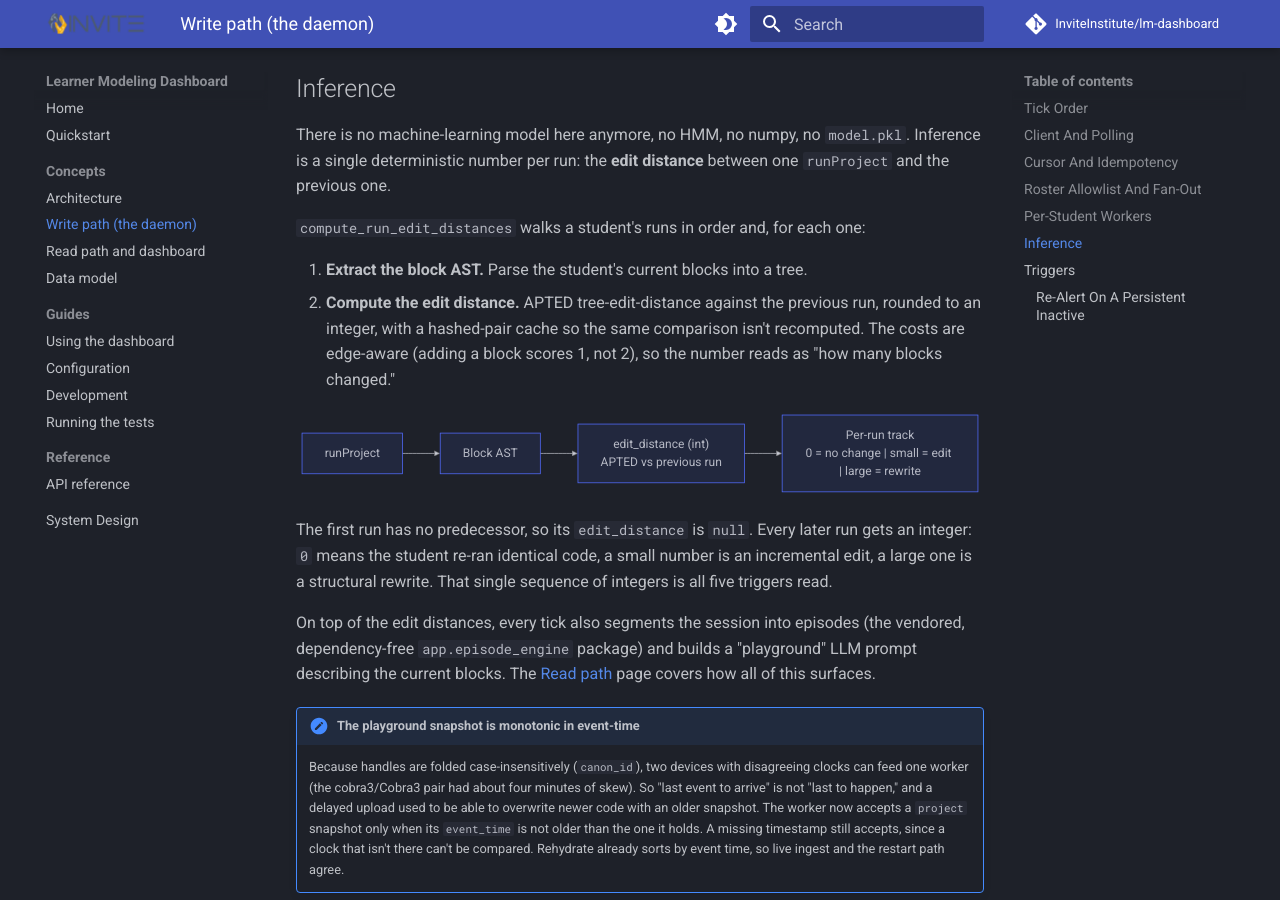
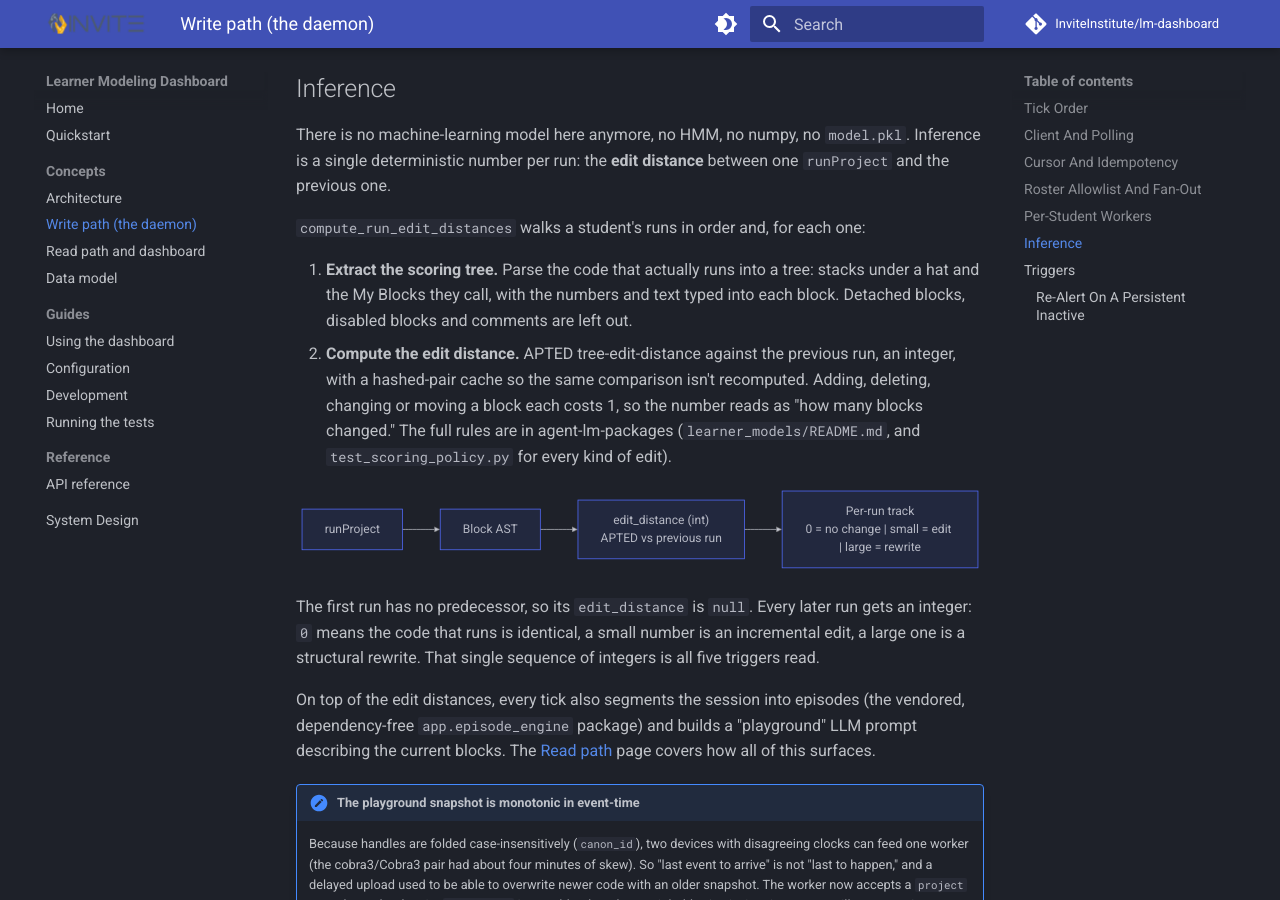
Before and after one commit to InviteInstitute/lm-dashboard, an MkDocs documentation site: the page built from docs/concepts/write-path.md, in a window 1280 px wide and 900 px high, scrolled down 2675 px. Built offline with MkDocs 1.6.1 and Material for MkDocs 9.7.7, drawn with Linux system fonts in a browser that asks for light colours; comment, search, counter and statistics services are not loaded.

Commit message:
Follow the engine's run scoring rules and bump agent-lm-packages (#106)
Bump vendor/agent-lm-packages to 8f56465 (agent-lm-packages #12). Run scoring now counts only the code that runs, with typed-in values, and moving a block costs 1 instead of 0.

- Use a real when-started hat in the worker test fixtures, since code under a made-up hat no longer counts.
- Force the engine error in the goal-profile test with a monkeypatch. The simulator no longer overflows on round(Infinity).
- Drop EDGE_INSERT_COST and EDGE_DELETE_COST, which the engine no longer has.
- Rewrite the APTED unit tests for the new tree and cache key, and describe the scoring tree in the docs.

````diff
--- a/docs/concepts/write-path.md
+++ b/docs/concepts/write-path.md
@@ -121,11 +121,14 @@ Inference is a single deterministic number per run: the **edit distance** betwee
 
 `compute_run_edit_distances` walks a student's runs in order and, for each one:
 
-1.  **Extract the block AST.** Parse the student's current blocks into a tree.
+1.  **Extract the scoring tree.** Parse the code that actually runs into a tree:
+    stacks under a hat and the My Blocks they call, with the numbers and text typed
+    into each block. Detached blocks, disabled blocks and comments are left out.
 2.  **Compute the edit distance.** APTED tree-edit-distance against the previous run,
-    rounded to an integer, with a hashed-pair cache so the same comparison isn't
-    recomputed. The costs are edge-aware (adding a block scores 1, not 2), so the
-    number reads as "how many blocks changed."
+    an integer, with a hashed-pair cache so the same comparison isn't recomputed.
+    Adding, deleting, changing or moving a block each costs 1, so the number reads
+    as "how many blocks changed." The full rules are in agent-lm-packages
+    (`learner_models/README.md`, and `test_scoring_policy.py` for every kind of edit).
 
 ```mermaid
 flowchart LR
@@ -135,7 +138,7 @@ flowchart LR
 ```
 
 The first run has no predecessor, so its `edit_distance` is `null`. Every later run
-gets an integer: `0` means the student re-ran identical code, a small number is an
+gets an integer: `0` means the code that runs is identical, a small number is an
 incremental edit, a large one is a structural rewrite. That single sequence of
 integers is all five triggers read.
 
````
Also changed, not shown: docs/DESIGN.md (+3 -2 lines), 4 other files.
